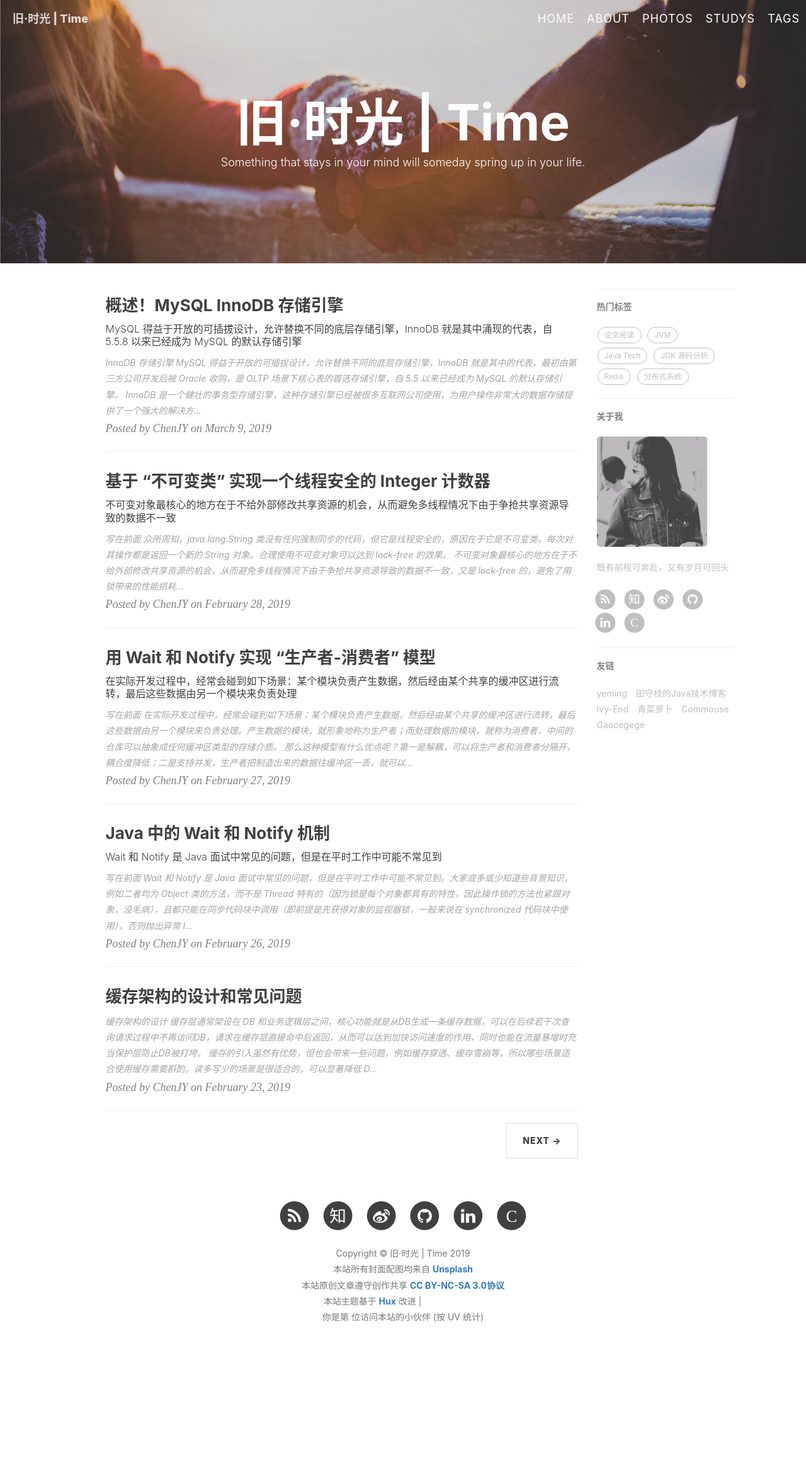
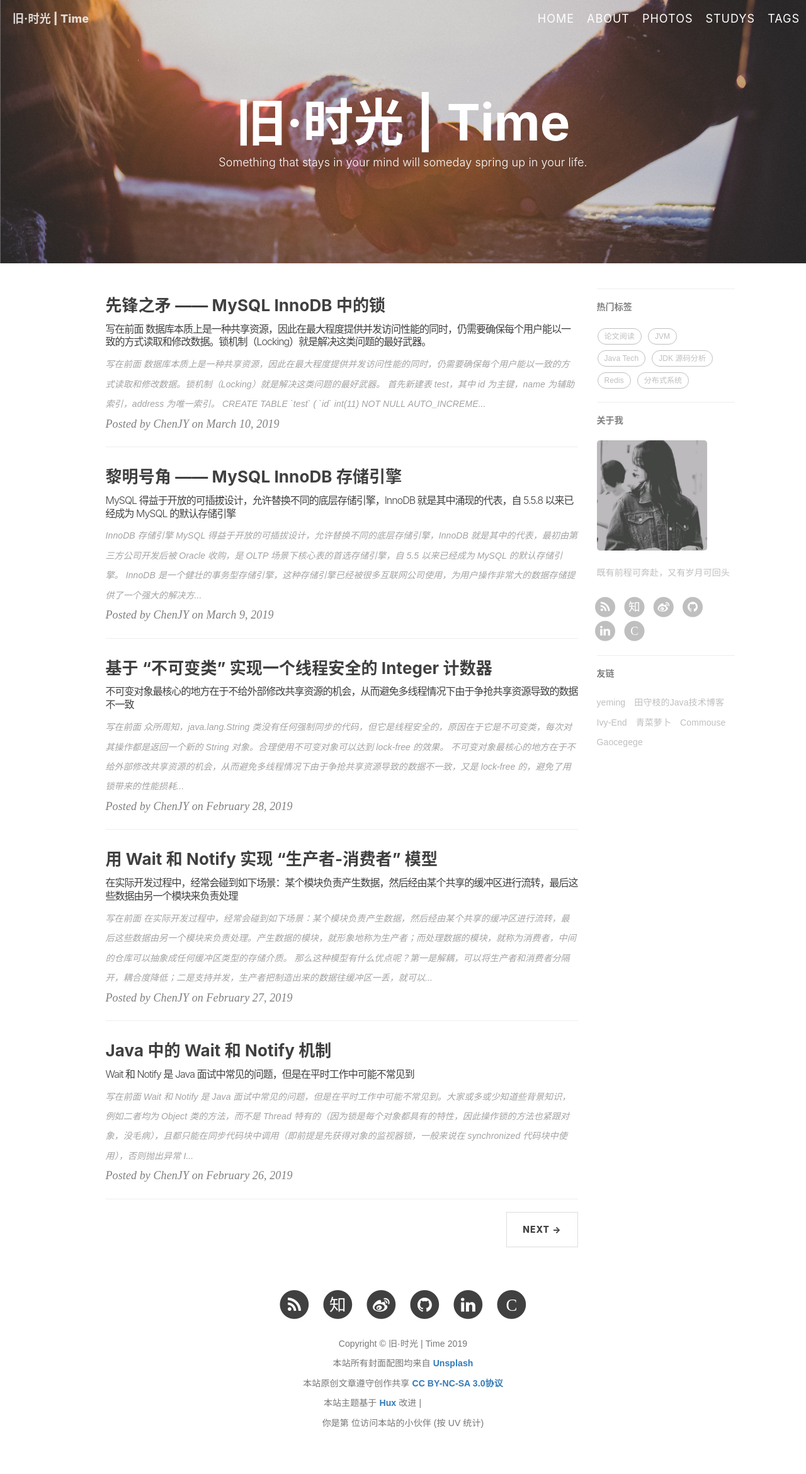
Before and after one commit to jiayangchen/jiayangchen.github.io, a Jekyll site: the page built from index.html, in a window 1280 px wide. Shown: the whole page at 63% size. Built offline with Jekyll 4.4.1, drawn with Linux system fonts in a browser that asks for light colours; nearby versions of some CDN libraries; the list of posts is cut into pages by our own code; comment, search, counter and statistics services are not loaded; before the commit the page ends 2168 px from its top, so only the background shows below that; some of the changed lines change nothing that is shown; grey boxes are pictures that could not be loaded.

Commit message:
blog, innodb lock

````diff
--- a/_posts/2019-03-09-mysql-innodb-1.md
+++ b/_posts/2019-03-09-mysql-innodb-overview.md
@@ -1,13 +1,12 @@
 ---
 layout: post
-title: "概述！MySQL InnoDB 存储引擎"
+title: "黎明号角 —— MySQL InnoDB 存储引擎"
 subtitle: "MySQL 得益于开放的可插拔设计，允许替换不同的底层存储引擎，InnoDB 就是其中涌现的代表，自 5.5.8 以来已经成为 MySQL 的默认存储引擎"
 date: 2019-03-09
 author: "ChenJY"
 header-img: "img/mysql.jpg"
 catalog: true
 tags:
-    - 数据库
     - MySQL
 ---
 
--- /dev/null
+++ b/_posts/2019-03-10-mysql-innodb-lock.md
@@ -0,0 +1,118 @@
+---
+layout: post
+title: "先锋之矛 —— MySQL InnoDB 中的锁"
+subtitle: "写在前面 数据库本质上是一种共享资源，因此在最大程度提供并发访问性能的同时，仍需要确保每个用户能以一致的方式读取和修改数据。锁机制（Locking）就是解决这类问题的最好武器。"
+date: 2019-03-10
+author: "ChenJY"
+header-img: "img/mysql.jpg"
+catalog: true
+tags:
+    - MySQL
+---
+
+### 写在前面
+
+数据库本质上是一种`共享资源`，因此在最大程度提供并发访问性能的同时，仍需要确保每个用户能以一致的方式读取和修改数据。锁机制`（Locking）`就是解决这类问题的最好武器。
+
+首先新建表 `test`，其中 `id` 为主键，`name` 为辅助索引，`address` 为唯一索引。
+
+```SQL
+CREATE TABLE `test` (
+  `id` int(11) NOT NULL AUTO_INCREMENT,
+  `name` int(11) NOT NULL,
+  `address` int(11) NOT NULL,
+  PRIMARY KEY (`id`),
+  UNIQUE KEY `idex_unique` (`address`),
+  KEY `idx_index` (`name`)
+) ENGINE=InnoDB AUTO_INCREMENT=7 DEFAULT CHARSET=utf8mb4;
+```
+
+### INSERT 方法中的行锁
+
+![](http://ww1.sinaimg.cn/large/c3beb895ly1g0xt1xv5qhj217a0wbtdk.jpg)
+
+可见，如果两个事务先后对主键相同的行记录执行 `INSERT` 操作，因为事务 `A` 先拿到了行锁，事务 `B` 只能等待直到事务 `A` 提交后行锁被释放。同理，如果针对唯一索引字段 `address` 进行插入操作，也需要获取行锁，图同主键插入过程类似，不再重复。
+
+> 但是，如果两个事务都针对辅助索引字段 name 进行插入，不需要等待获取锁，因为辅助索引字段即使值相同，在数据库中也是操作不同的记录行，不会冲突。
+
+`Update` 方法与 `Insert` 方法结果类似。
+
+### SELECT FOR UPDATE 下的表锁与行锁
+
+![](http://ww1.sinaimg.cn/large/c3beb895ly1g0xtkjodvkj217l0vqtct.jpg)
+
+事务 `A` `SELECT FOR UPDATE` 语句会拿到表 `test` 的 `Table Lock`，此时事务 `B` 去执行插入操作会阻塞，直到事务 `A` 提交释放表锁后，事务 `B` 才能获取对应的行锁执行插入操作。
+
+> 但是如果事务 A 的 SELECT FOR UPDATE 语句紧跟 WHERE id = 1 的话，那么这条语句只会获取行锁，不会是表锁，此时不阻塞事务 B 对于其他主键的修改操作
+
+### 辅助索引下的间隙锁
+
+先看下 `test` 表下的数据情况：
+
+```
+mysql> select * from test;
++----+------+---------+
+| id | name | address |
++----+------+---------+
+|  3 |    1 |       3 |
+|  6 |    1 |       2 |
+|  7 |    2 |       4 |
+|  8 |   10 |       5 |
++----+------+---------+
+4 rows in set (0.00 sec)
+```
+
+间隙锁可以说是行锁的一种，不同的是它锁住的是一个范围内的记录，作用是避免幻读，即区间数据条目的突然增减。解决办法主要是：
+
+- 防止间隙内有新数据被插入，因此叫间隙锁
+- 防止已存在的数据，在更新操作后成为间隙内的数据（例如更新 `id = 7` 的 `name` 字段为 `1`，那么 `name = 1` 的条数就从 `2` 变为 `3`）
+
+`InnoDB` 自动使用间隙锁的条件为：
+
+- `Repeatable Read` 隔离级别，这是 `MySQL` 的默认工作级别
+- 检索条件必须有索引（没有索引的话会走全表扫描，那样会锁定整张表所有的记录）
+
+当 `InnoDB` 扫描索引记录的时候，会首先对选中的索引行记录加上行锁，再对索引记录两边的间隙（向左扫描扫到第一个比给定参数小的值， 向右扫描扫描到第一个比给定参数大的值， 以此构建一个区间）加上间隙锁。如果一个间隙被事务 `A` 加了锁，事务 `B` 是不能在这个间隙插入记录的。
+
+> 我们这里所说的 “间隙锁” 其实不是 GAP LOCK，而是 RECORD LOCK + GAP LOCK，InnoDB 中称之为 NEXT_KEY LOCK
+
+下面看个例子，我们建表时指定 `name` 列为辅助索引，目前这列的取值有 [1,2,10]。间隙范围有 (-∞, 1]、[1,1]、[1,2]、[2,10]、[10, +∞)
+
+**Round 1**:
+
+- 事务 A SELECT ... WHERE name = 1 FOR UPDATE;
+- 对 (-∞, 2) 增加间隙锁
+- 事务 B INSERT ... name = 1 阻塞
+- 事务 B INSERT ... name = -100 阻塞
+- 事务 B INSERT ... name = 2 成功
+- 事务 B INSERT ... name = 3 成功
+
+**Round 2**:
+
+- 事务 A SELECT ... WHERE name = 2 FOR UPDATE;
+- 对 [1, 10) 增加间隙锁
+- 事务 B INSERT ... name = 1 阻塞
+- 事务 B INSERT ... name = 9 阻塞
+- 事务 B INSERT ... name = 10 成功
+- 事务 B INSERT ... name = 0 成功
+
+**Round 3**:
+
+- 事务 A SELECT ... WHERE name <= 2 FOR UPDATE;
+- 对 (-∞, +∞) 增加间隙锁
+- 事务 B INSERT ... name = 3 阻塞
+- 事务 B INSERT ... name = 300 阻塞
+- 事务 B INSERT ... name = -300 阻塞
+
+### InnoDB 锁机制总结
+
+![](http://ww1.sinaimg.cn/large/c3beb895gy1g0xs5dxo3qj21rd2w7hbb.jpg)
+
+### 参考资料
+
+- 《MySQL 技术内幕 InnoDB 存储引擎》第二版 姜承尧著
+- [About MySQL InnoDB's Lock](https://medium.com/@tonytw/about-mysql-innodbs-lock-5c956faf4167)
+
+### 许可协议
+
+- 本文遵守创作共享 [CC BY-NC-SA 3.0协议](https://creativecommons.org/licenses/by-nc-sa/3.0/cn/)
--- a/css/cjy-blog.css
+++ b/css/cjy-blog.css
@@ -9,13 +9,19 @@ code {
 }
 
 body {
-    font-family: -apple-system,BlinkMacSystemFont,"Roboto","Segoe UI","Helvetica Neue","Lucida Grande",Arial,sans-serif;
-    line-height: 1.8;
-    color: #494e52;
+    /* font-family: -apple-system,BlinkMacSystemFont,"Roboto","Segoe UI","Helvetica Neue","Lucida Grande",Arial,sans-serif; */
+    /* line-height: 1.8; */
+    font-family: "Hiragino Sans GB", "Heiti SC", "Microsoft YaHei", sans-serif, "Merriweather", serif;
+    letter-spacing: 0.01rem;
+    font-size: 1.7rem;
+    line-height: 1.85em;
+    color: #3A4145;
 }
 
 h3 {
-    font-size: 24px;
+    /* font-size: 24px; */
+    font-size: 3.6rem;
+    letter-spacing: -1px;
 }
 
 .post-container li p {
````
Also changed, not shown: css/hux-blog.min.css.
